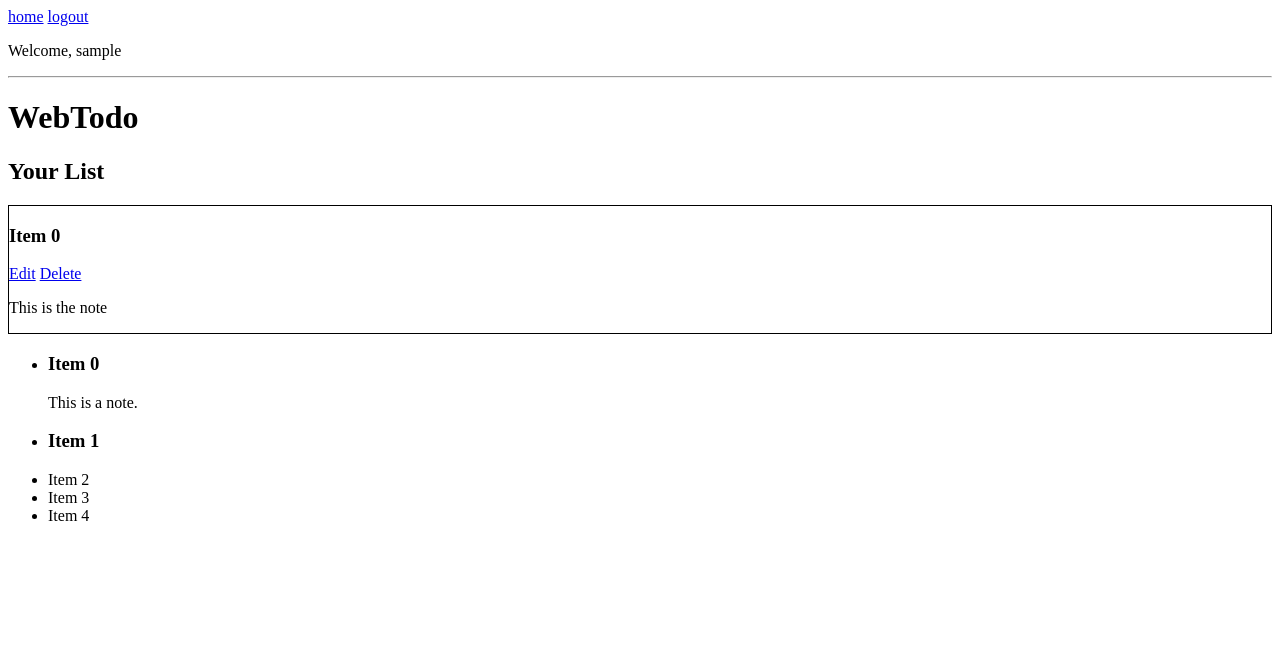
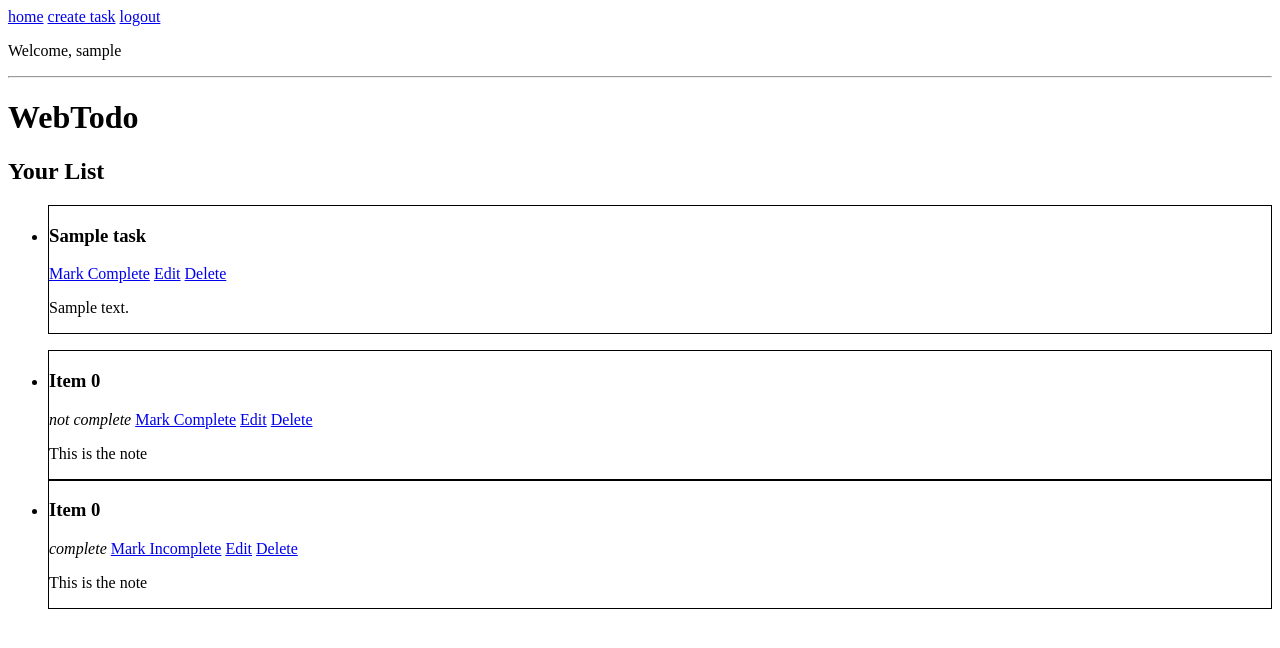
Before and after one commit to jessereitz/webtodo, a Flask app: page / in a window 1280 px wide. Shown: the top 648 px of the page. Run offline with Flask 2, Linux system fonts and the light colour scheme; a user stored in the database is signed in; tables that the repository leaves empty hold one stand-in row (values such as "Sample post"); parts of the project's set-up code (start-up, migrations or seed data) failed here and were passed over.

Commit message:
Make 'create task' route.

```diff
--- a/app/models.py
+++ b/app/models.py
@@ -43,9 +43,9 @@ class User(db.Model):
 
 class Task(db.Model):
     id = db.Column(db.Integer, primary_key=True)
-    title = db.Column(db.String(64))
+    title = db.Column(db.String(64), nullable=False)
     note = db.Column(db.String(140))
-    user_id = db.Column(db.Integer, db.ForeignKey('users.id'))
+    user_id = db.Column(db.Integer, db.ForeignKey('users.id'), nullable=False)
 
     def __repr__(self):
         return '<Task %r>' % (self.title)
--- a/app/routes.py
+++ b/app/routes.py
@@ -2,10 +2,10 @@
 #####     routes.py - WEBTODO     #####
 #######################################
 
-from flask import render_template, flash, redirect, url_for, session, request, g
+from flask import render_template, flash, redirect, url_for, session, request, g, abort
 from flask_login import login_user, logout_user, current_user, login_required
 from app import app, db, loginManager
-from app.forms import LoginForm, SignupForm
+from app.forms import LoginForm, SignupForm, EditTaskForm
 from app.models import User, Task
 
 @app.before_request
@@ -18,18 +18,42 @@ def load_user(id):
 
 @app.route('/')
 def index():
+    tasks = Task.query.filter_by(user_id=current_user.id)
+    return render_template('index.html', title="home", tasks=tasks)
 
-    return render_template('index.html', title="home")
 
-@app.route('/protected')
-@login_required
-def protected():
-    flash("You got it, kid")
-    return redirect(url_for('index'))
+#####     Task MGMT     ######
+@app.route('/createTask', methods=['GET', 'POST'])
+def create_task():
+    form = EditTaskForm()
+    # on POST, validate form and create task
+    if form.validate_on_submit():
+        task_title = form.title.data
+        task_note = form.note.data
+        task = Task(title=task_title, note=task_note, user_id=current_user.id)
+        db.session.add(task)
+        try:
+            db.session.commit()
+        except Exception as e:
+            app.logger.info('Creation of task failed.')
+            abort(500)
 
+        flash("New task successfully created.")
+        return redirect(url_for('index'))
+
+    return render_template('editTask.html',
+                            form=form,
+                            title="create task",
+                            editStatus='create')
+
+#####     end Taks MGMT     #####
+
+
+#####     User MGMT     ######
 @app.route('/login', methods=['GET', 'POST'])
 def login():
     form = LoginForm()
+    # on POST, validate form and log user in
     if form.validate_on_submit():
         user = User.query.filter_by(username=form.username.data).first()
         if user:
@@ -41,6 +65,7 @@ def login():
                 form.password.errors.append("Incorrect password.")
         else:
             flash("User not found.")
+
     return render_template('login.html', title='login', form=form)
 
 @app.route('/logout')
@@ -51,6 +76,7 @@ def logout():
 @app.route('/signup', methods=['GET', 'POST'])
 def signup():
     form = SignupForm()
+    # on POST, validate form and sign user up
     if form.validate_on_submit():
         if not User.query.filter_by(username=form.username.data).first():
             newUser = User(username=form.username.data, password=form.password.data)
@@ -62,6 +88,7 @@ def signup():
             form.username.errors.append("Username taken.")
     return render_template('signup.html', tile='sign up', form=form)
 
+#####     end User MGMT     #####
 
 #####     ERRORS     #####
 @app.errorhandler(404)
@@ -72,3 +99,5 @@ def not_found_error(error):
 def internal_error(error):
     db.session.rollback()
     return render_template('500.html', title="that's not right"), 500
+
+#####     end ERRORS     #####
--- a/app/templates/index.html
+++ b/app/templates/index.html
@@ -5,21 +5,48 @@
 
   {% if current_user.is_active %}
     <h2>Your List</h2>
-    <div class="task">
+    {% if tasks != None %}
+    <ul>
+      {% for task in tasks %}
+        <li class="task">
+          <div class="taskHeader">
+            <h3>{{ task.title }}</h3>
+            <a href="#">Mark Complete</a>
+            <a href="#">Edit</a>
+            <a href="#">Delete</a>
+          </div>
+          {% if task.note != None %}
+            <p>{{ task.note }}</p>
+          {% endif %}
+        </li>
+      {% endfor %}
+
+    </ul>
+
+    {% endif %}
+    <ul>
+      <li class="task">
           <div class="taskHeader">
             <h3>Item 0</h3>
+            <i>not complete</i>
+            <a href="#">Mark Complete</a>
             <a href="#">Edit</a>
             <a href="#">Delete</a>
           </div>
           <p>This is the note</p>
+      </li>
+
+      <li class="task">
+          <div class="taskHeader">
+            <h3>Item 0</h3>
+            <i>complete</i>
+            <a href="#">Mark Incomplete</a>
+            <a href="#">Edit</a>
+            <a href="#">Delete</a>
           </div>
-    <ul>
-      <li><h3>Item 0</h3>
-          <p>This is a note.</p></li>
-      <li><h3>Item 1</h3></li>
-      <li>Item 2</li>
-      <li>Item 3</li>
-      <li>Item 4</li>
+          <p>This is the note</p>
+      </li>
+
     </ul>
   {% else %}
     <p>Welcome to WebTodo!</p>
--- a/app/templates/layout.html
+++ b/app/templates/layout.html
@@ -14,6 +14,7 @@
       <nav>
         <a href="{{ url_for('index') }}">home</a>
         {% if current_user.is_active %}
+          <a href="{{ url_for('create_task') }}">create task</a>
           <a href="{{ url_for('logout') }}">logout</a>
         {% else %}
           <a href="{{ url_for('login') }}">login</a>
--- a/db_create.py
+++ b/db_create.py
@@ -1,8 +1,11 @@
 #!flask/bin/python
 from migrate.versioning import api
-from config import SQLALCHEMY_DATABASE_URI, SQLALCHEMY_MIGRATE_REPO
+from config import Config
 from app import db
 import os.path
+
+SQLALCHEMY_DATABASE_URI = Config.SQLALCHEMY_DATABASE_URI
+SQLALCHEMY_MIGRATE_REPO = Config.SQLALCHEMY_MIGRATE_REPO
 
 db.create_all()
 
--- a/db_migrate.py
+++ b/db_migrate.py
@@ -2,7 +2,10 @@
 import imp
 from migrate.versioning import api
 from app import db
-from config import SQLALCHEMY_DATABASE_URI, SQLALCHEMY_MIGRATE_REPO
+from config import Config
+
+SQLALCHEMY_DATABASE_URI = Config.SQLALCHEMY_DATABASE_URI
+SQLALCHEMY_MIGRATE_REPO = Config.SQLALCHEMY_MIGRATE_REPO
 
 # current version
 version = api.db_version(SQLALCHEMY_DATABASE_URI, SQLALCHEMY_MIGRATE_REPO)
```
Also changed, not shown: app/forms.py (+6 -1 lines), app/templates/editTask.html (added, +24 -0 lines), db_repository/versions/005_migration.py (added, +19 -0 lines), db_repository/versions/006_migration.py (added, +19 -0 lines). Lines whose indentation alone changed are shown as unchanged.
